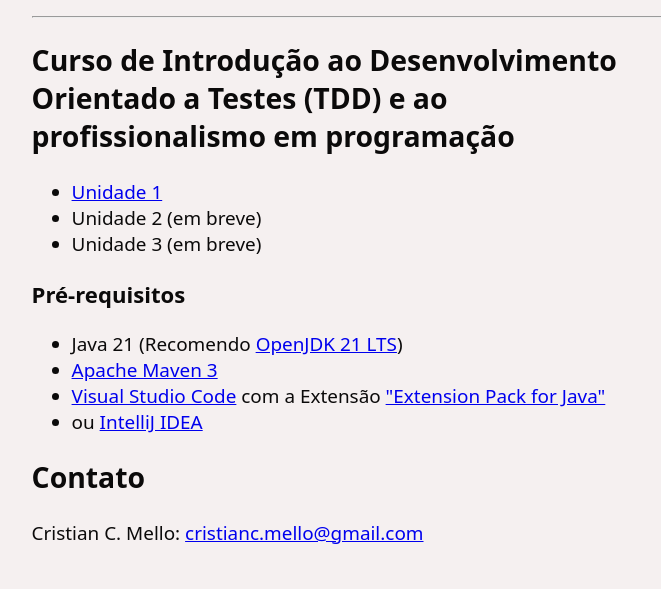
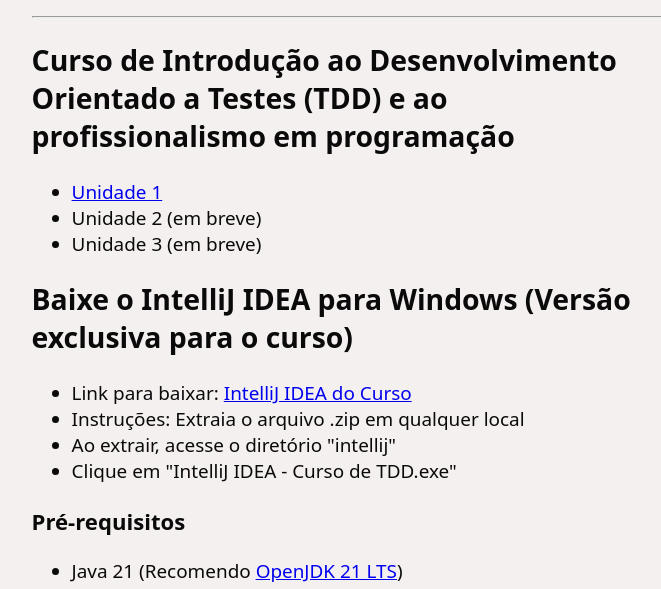
Before and after one commit to xpian94/astro-boilerplate, an Astro site: page / in a window 1280 px wide. Shown: the part 168-757 px from the top of the page, without its empty margins (284-945 px from the left). Built offline with nearby package versions, Linux system fonts and the light colour scheme; Astro itself is replaced by a stand-in of ours.

Commit message:
feat: adding custom intellij link

```diff
--- a/src/pages/index.astro
+++ b/src/pages/index.astro
@@ -21,6 +21,15 @@
 				Unidade 3 (em breve)
 			</li>
 		</ul>
+		<h2>Baixe o IntelliJ IDEA para Windows (Versão exclusiva para o curso)</h2>
+		<span>
+			<ul>
+				<li>Link para baixar: <a href="https://curso-tdd.s3.sa-east-1.amazonaws.com/IntelliJ+IDEA+-+Curso+de+TDD.zip">IntelliJ IDEA do Curso</a></li>
+				<li>Instruções: Extraia o arquivo .zip em qualquer local</li>
+				<li>Ao extrair, acesse o diretório "intellij"</li>
+				<li>Clique em "IntelliJ IDEA - Curso de TDD.exe"</li>
+			</ul>
+		</span>
 		<h3>Pré-requisitos</h3>
 		<ul>
 			<li>Java 21 (Recomendo <a href="https://jdk.java.net/java-se-ri/21" target="_blank" rel="noopener noreferrer">OpenJDK 21 LTS</a>)</li>
```
